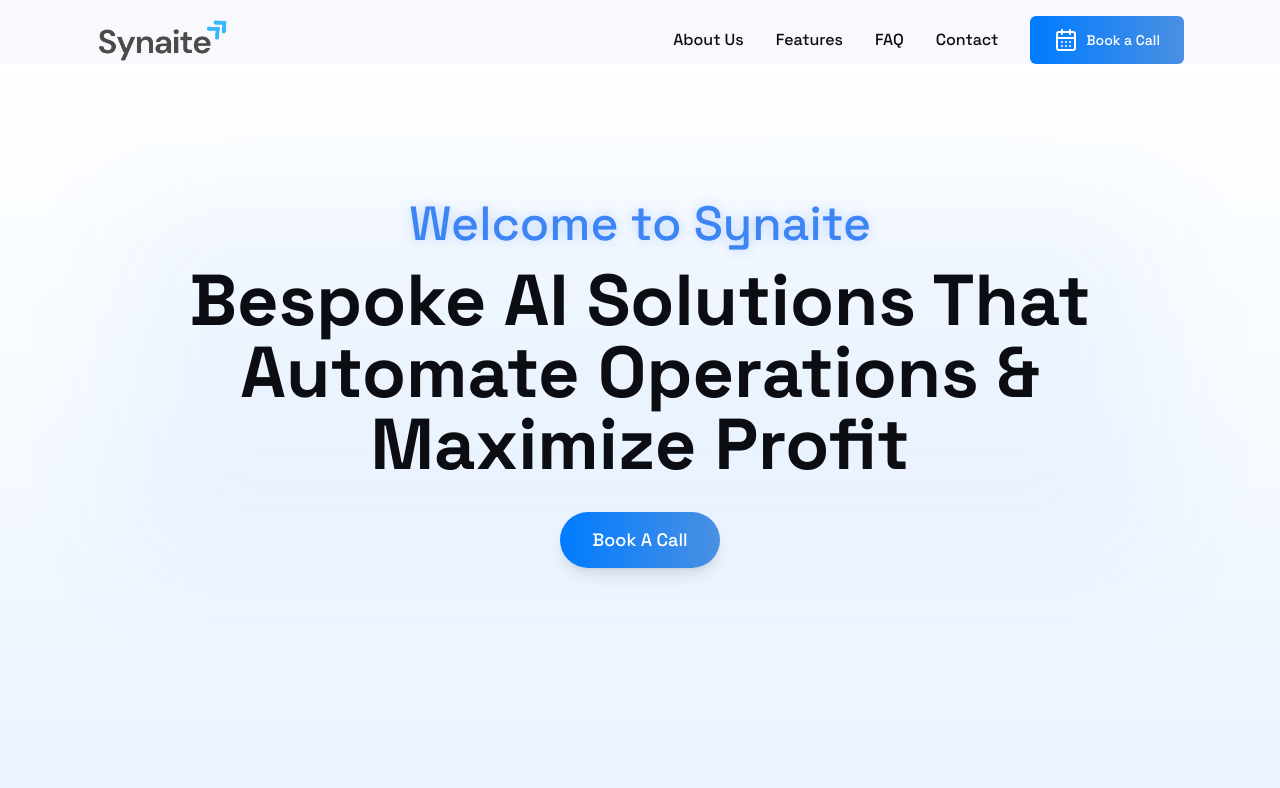
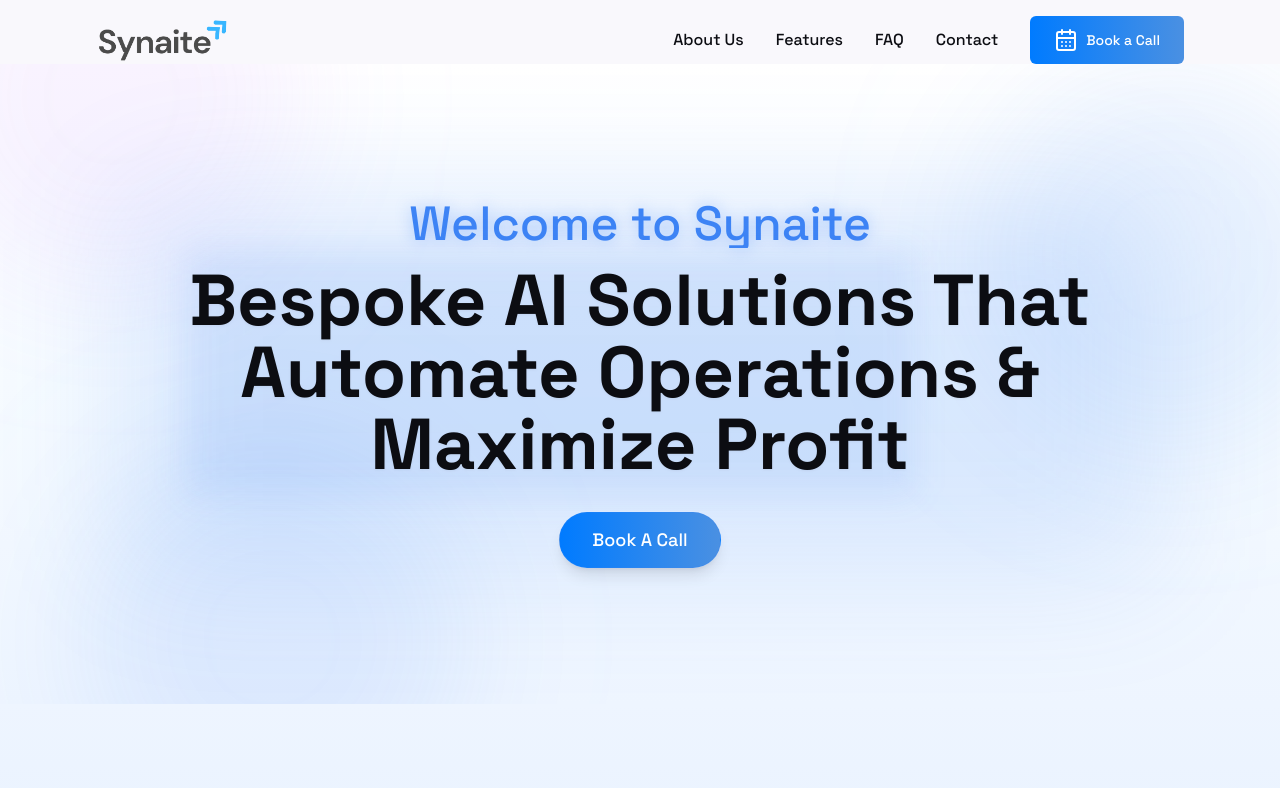
Before and after one commit to Synaite/synaite-62, a React (Vite) app: page / in a window 1280 px wide. Shown: the top 788 px of the page. Built offline with nearby package versions, Linux system fonts and the light colour scheme.

Commit message:
feat: Improve hero section and button
- Enhanced the hero section's visual appeal.
- Removed the bouncing animation from the floating button.
- Improved text visibility.

```diff
--- a/src/components/FloatingBookButton.tsx
+++ b/src/components/FloatingBookButton.tsx
@@ -32,7 +32,7 @@ const FloatingBookButton = () => {
       <CalendlyDialog>
         <GradientButton
           size="lg"
-          className="shadow-lg shadow-primary/20 hover:shadow-primary/30 hover:scale-105 transition-all duration-300 animate-bounce hover:animate-none"
+          className="shadow-lg shadow-primary/20 hover:shadow-primary/30 hover:scale-105 transition-all duration-300"
         >
           <CalendarDays className="mr-2" />
           Book a Call
--- a/src/components/HeroSection.tsx
+++ b/src/components/HeroSection.tsx
@@ -1,24 +1,41 @@
+
 import { GradientButton } from "./ui/gradient-button";
 import { AuroraBackground } from "./ui/aurora-background";
 import CalendlyDialog from "./CalendlyDialog";
+
 const HeroSection = () => {
-  return <AuroraBackground className="py-16 md:py-24 bg-gradient-to-b from-white via-[#F6FBFF] to-[#EEF5FF] lg:py-0">
+  return (
+    <AuroraBackground className="py-16 md:py-24 bg-gradient-to-b from-white via-[#F6FBFF] to-[#EEF5FF] lg:py-0">
       <section className="flex flex-col items-center justify-center min-h-[80vh] text-center px-4 max-w-7xl mx-auto">
         <div className="relative z-10">
-          <div className="absolute -inset-1 bg-gradient-to-r from-primary/20 to-accent/20 rounded-2xl blur-3xl opacity-30 -z-10"></div>
-          <h2 className="text-4xl md:text-5xl font-medium text-primary mb-4 drop-shadow-[0_0_6px_rgba(59,130,246,0.3)]">
+          <div className="absolute -inset-1 bg-gradient-to-r from-primary/30 to-accent/30 rounded-2xl blur-3xl opacity-50 -z-10"></div>
+
+          {/* Enhanced subtitle with stronger gradient effect */}
+          <h2 className="text-4xl md:text-5xl font-medium bg-gradient-to-r from-primary to-accent bg-clip-text text-transparent mb-4 drop-shadow-[0_0_8px_rgba(59,130,246,0.4)]">
             Welcome to Synaite
           </h2>
-          <h1 className="text-4xl md:text-6xl lg:text-7xl font-bold text-foreground max-w-5xl leading-tight mb-8">
-            Bespoke AI Solutions That Automate Operations & Maximize Profit
+
+          {/* Enhanced main heading with better contrast and text shadow */}
+          <h1 className="text-4xl md:text-6xl lg:text-7xl font-bold text-foreground max-w-5xl leading-tight mb-8 drop-shadow-sm">
+            <span className="relative">
+              <span className="absolute -inset-1 blur-lg bg-gradient-to-r from-primary/10 to-accent/10 -z-10 rounded-lg"></span>
+              Bespoke AI Solutions That Automate Operations & Maximize Profit
+            </span>
           </h1>
+
+          {/* Enhanced CTA button */}
           <CalendlyDialog>
-            <GradientButton size="lg" className="rounded-full px-8 py-6 text-lg font-medium shadow-lg hover:shadow-primary/30 transition-all duration-300 transform hover:scale-105">
+            <GradientButton
+              size="lg"
+              className="rounded-full px-8 py-6 text-lg font-medium shadow-lg hover:shadow-primary/40 transition-all duration-300 transform hover:scale-105 border border-primary/20"
+            >
               Book A Call
             </GradientButton>
           </CalendlyDialog>
         </div>
       </section>
-    </AuroraBackground>;
+    </AuroraBackground>
+  );
 };
+
 export default HeroSection;
--- a/src/components/ui/aurora-background.tsx
+++ b/src/components/ui/aurora-background.tsx
@@ -1,19 +1,37 @@
+
 import { cn } from "@/lib/utils";
 import React, { ReactNode } from "react";
+
 interface AuroraBackgroundProps extends React.HTMLProps<HTMLDivElement> {
   children: ReactNode;
   showRadialGradient?: boolean;
 }
+
 export const AuroraBackground = ({
   className,
   children,
   showRadialGradient = true,
   ...props
 }: AuroraBackgroundProps) => {
-  return <main>
-      <section className={cn("relative flex flex-col h-full items-center justify-center bg-zinc-50 dark:bg-zinc-900 text-slate-950 transition-bg", className)} {...props}>
+  return (
+    <main>
+      <section
+        className={cn(
+          "relative flex flex-col h-full items-center justify-center bg-zinc-50 dark:bg-zinc-900 text-slate-950 transition-bg",
+          className
+        )}
+        {...props}
+      >
+        {/* Enhanced background elements */}
+        <div className="absolute inset-0 overflow-hidden">
+          {/* Add subtle animated gradient blobs */}
+          <div className="absolute -top-40 -left-20 w-96 h-96 bg-purple-400 rounded-full mix-blend-multiply filter blur-3xl opacity-10 animate-blob"></div>
+          <div className="absolute top-0 -right-20 w-96 h-96 bg-primary rounded-full mix-blend-multiply filter blur-3xl opacity-10 animate-blob animation-delay-2000"></div>
+          <div className="absolute -bottom-32 left-20 w-96 h-96 bg-accent rounded-full mix-blend-multiply filter blur-3xl opacity-10 animate-blob animation-delay-4000"></div>
+        </div>
 
         {children}
       </section>
-    </main>;
+    </main>
+  );
 };
```
